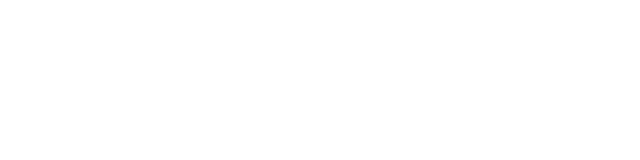
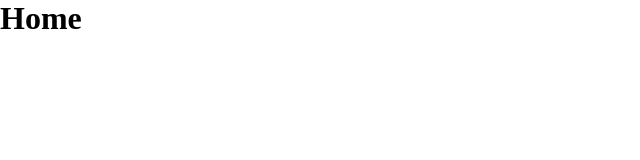
Before and after one commit to InSTinToS/frontend-template-typescript, a React (Create React App) app: page / in a window 1280 px wide. Shown: the top 160 px of the page, without its empty margins (0-640 px from the left). Built offline with nearby package versions, Linux system fonts and the light colour scheme.

Commit message:
:rocket::art: add styled-components

```diff
--- a/package.json
+++ b/package.json
@@ -26,13 +26,15 @@
     "@testing-library/user-event": "^7.1.2",
     "react": "^16.13.1",
     "react-dom": "^16.13.1",
-    "react-scripts": "3.4.1"
+    "react-scripts": "3.4.1",
+    "styled-components": "^5.2.0"
   },
   "devDependencies": {
     "@types/jest": "^26.0.5",
     "@types/node": "^14.0.23",
     "@types/react": "^16.9.43",
     "@types/react-dom": "^16.9.8",
+    "@types/styled-components": "^5.1.3",
     "@typescript-eslint/eslint-plugin": "^3.6.1",
     "@typescript-eslint/parser": "^3.6.1",
     "eslint": "6.8.0",
--- a/src/App.tsx
+++ b/src/App.tsx
@@ -1,7 +1,15 @@
 import React from 'react'
+import GlobalStyle from 'styles/globalStyle'
+
+import Home from 'pages/Home'
 
 const App: React.FC = () => {
-  return <div />
+  return (
+    <>
+      <Home />
+      <GlobalStyle />
+    </>
+  )
 }
 
 export default App
--- /dev/null
+++ b/src/pages/Home/index.tsx
@@ -0,0 +1,13 @@
+import React from 'react'
+
+import { Container } from './styles'
+
+const Home: React.FC = () => {
+  return (
+    <Container>
+      <h1>Home</h1>
+    </Container>
+  )
+}
+
+export default Home
--- /dev/null
+++ b/src/pages/Home/styles.ts
@@ -0,0 +1,3 @@
+import styled from 'styled-components'
+
+export const Container = styled.div``
--- /dev/null
+++ b/src/styles/globalStyle.ts
@@ -0,0 +1,41 @@
+import { createGlobalStyle } from 'styled-components'
+
+export default createGlobalStyle`
+  * {
+    margin: 0;
+    padding: 0;
+    outline: 0;
+    box-sizing: border-box;
+  }
+
+  html {
+    font-size: 62.5%;
+
+
+    body {
+      font-size: 1.6rem;
+    }
+  }
+
+  a {
+    text-decoration: none;
+  }
+
+  li {
+    list-style-type: none;
+  }
+
+  button {
+    background-color: transparent;
+    border: none;
+    cursor: pointer;
+  }
+
+
+
+  input[type="checkbox"] {
+    &, &:focus, &:hover {
+      box-shadow: initial;
+    }
+  }
+`
--- a/tsconfig.json
+++ b/tsconfig.json
@@ -1,5 +1,6 @@
 {
   "compilerOptions": {
+    "baseUrl": "src",
     "target": "es5",
     "lib": [
       "dom",
```
Also changed, not shown: eslintrc.json (deleted, +0 -65 lines), 1 other file (tests, documents, lock files or other folders).
